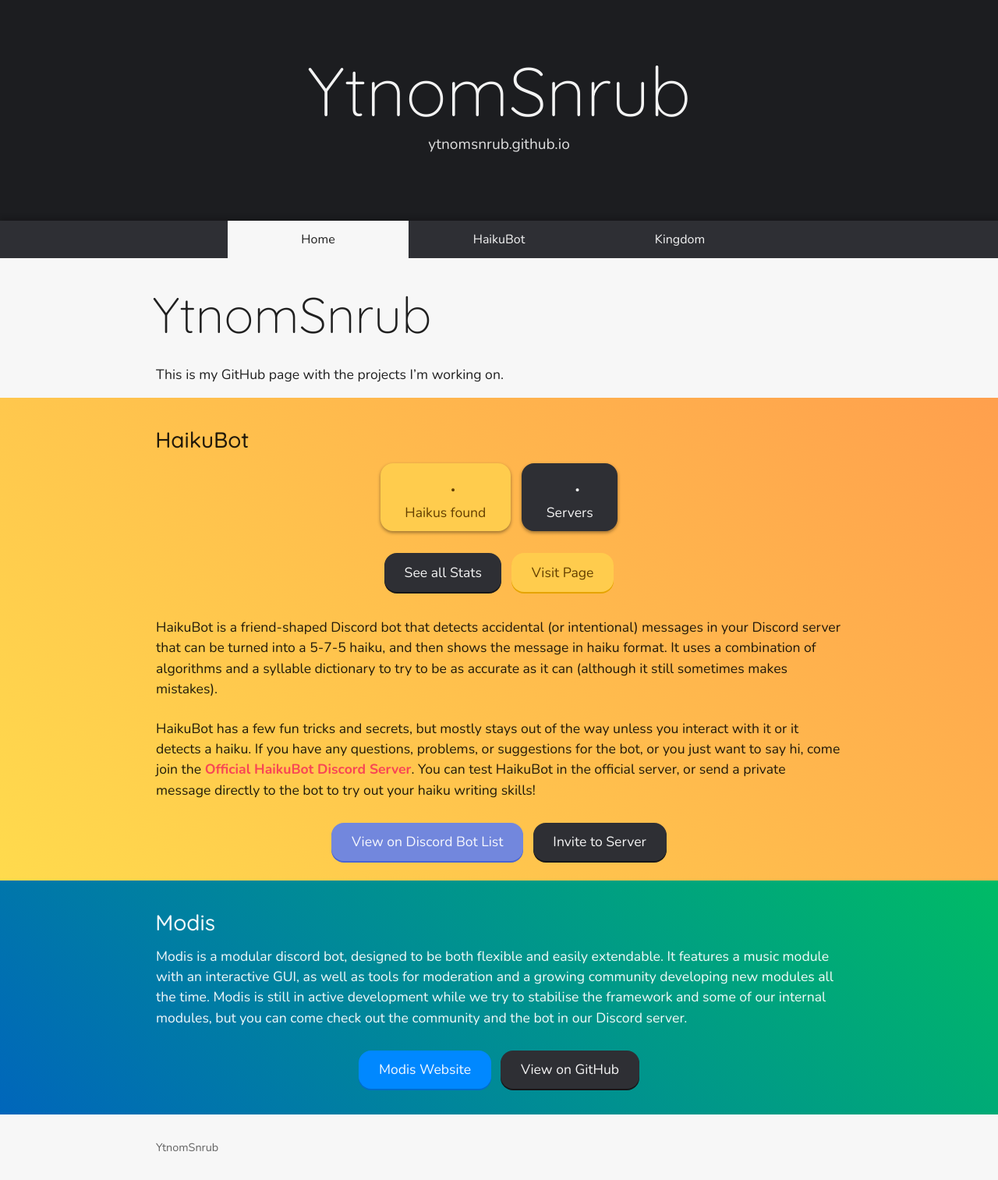
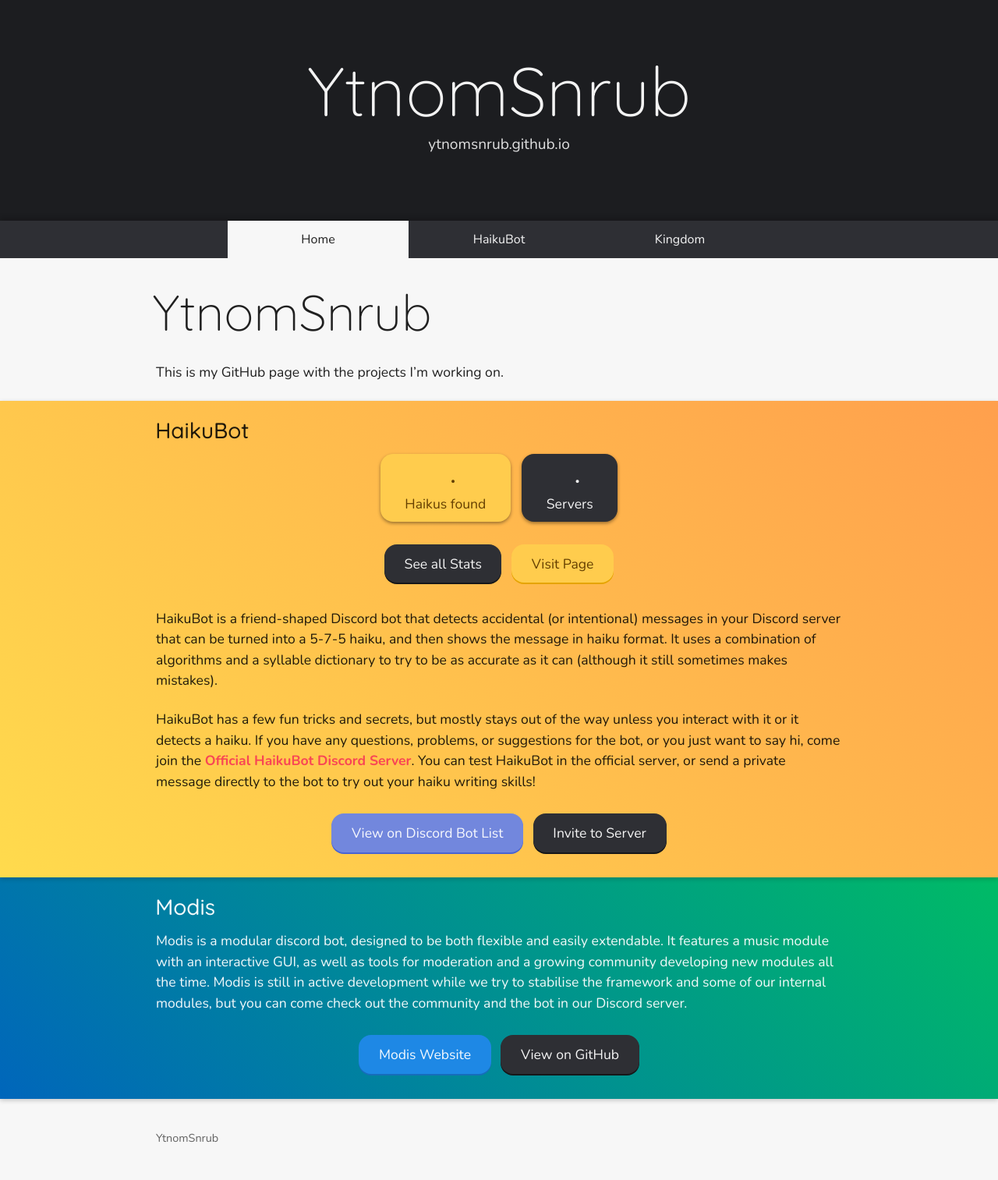
Before and after one commit to YtnomSnrub/ytnomsnrub.github.io, a Jekyll site: the page built from index.md, in a window 1280 px wide. Shown: the whole page at 78% size. Built offline with Jekyll 4.4.1, drawn with Linux system fonts in a browser that asks for light colours; nearby versions of some CDN libraries; our own code applies the rules of GitHub Pages for plain Markdown files.

Commit message:
Formatting fixes

```diff
--- a/_includes/content/haikubot-guides.html
+++ b/_includes/content/haikubot-guides.html
@@ -1,5 +1,9 @@
 <div class="content-panel">
+    {% if include.title %}
+    {{ include.title }}
+    {% else %}
     <h2 id="Guides" class="panel-heading">Guides</h2>
+    {% endif %}
 
     <ul>
         <li><a href="/haikubot/guides/restricting-haikubot">Restricting HaikuBot</a></li>
--- a/_includes/content/haikubot-info.html
+++ b/_includes/content/haikubot-info.html
@@ -1,5 +1,9 @@
 <div class="content-panel panel-haikubot">
+    {% if include.title %}
     {{ include.title }}
+    {% else %}
+    <h2 id="HaikuBot" class="panel-heading">HaikuBot</h2>
+    {% endif %}
 
     {% include stats/haikubot-stats.html %}
 
--- a/_scss/page/content.scss
+++ b/_scss/page/content.scss
@@ -2,9 +2,9 @@
     position: relative;
 
     max-width: 880px;
-    min-height: calc(100vh - #{$tabs-height} - 1.5rem);
+    min-height: calc(100vh - #{$tabs-height-small} - 1.5rem);
     margin: auto;
-    padding: $tabs-height 1.5rem 2rem;
+    padding: $tabs-height-small 1.5rem 2rem;
 
     font-size: 1.1rem;
 
@@ -14,7 +14,7 @@
 
     @media screen and (max-width: $medium-breakpoint) {
         max-width: $small-breakpoint;
-        padding: $tabs-height 1rem 2rem;
+        padding: $tabs-height-small 1rem 2rem;
     }
 
     @media screen and (max-width: $small-breakpoint) {
@@ -107,9 +107,11 @@
 }
 
 .site-footer {
-    margin-top: 2rem;
+    margin-top: 0.5rem;
+    padding-top: 2rem;
 
     color: $text-color-detail;
+    border-top: 1px solid $border-color;
 
     font-size: 0.9rem;
 }
--- a/_scss/page/panels.scss
+++ b/_scss/page/panels.scss
@@ -2,9 +2,6 @@
 
 .main-content .content-panel {
     position: relative;
-
-    margin-top: -$tabs-height + $tabs-height-small;
-    padding-top: $tabs-height - $tabs-height-small;
 
     &,
     h1,
@@ -13,7 +10,7 @@
     }
 
     h2:first-child {
-        padding-top: 2rem;
+        padding-top: 1.5rem;
     }
 
     a:not(.button):not(.header-link) {
@@ -30,8 +27,22 @@
         width: $panel-width;
         margin: auto;
 
-        content: "";
         transform: translateX(-50%);
+
+        box-shadow: 0 2px 6px rgba(0, 0, 0, 0.2);
+    }
+
+    &.panel-haikubot,
+    &.panel-patreon,
+    &.panel-tumblr,
+    &.panel-modis {
+        & + .site-footer {
+            border-top: none;
+        }
+
+        &::before {
+            content: "";
+        }
     }
 
     &.panel-patreon,
@@ -66,30 +77,32 @@
     }
 
     &.panel-haikubot {
+        z-index: 4;
+
         &::before {
             background: linear-gradient(45deg, $haiku-color-background-1 0%, $haiku-color-background-2 100%);
         }
     }
 
     &.panel-patreon {
-        &::before {
-            background: linear-gradient(45deg, $patreon-color-background-1 0%, $patreon-color-background-2 100%);
-        }
-    }
+        z-index: 5;
 
-    &.panel-patreon {
         &::before {
             background: linear-gradient(45deg, $patreon-color-background-1 0%, $patreon-color-background-2 100%);
         }
     }
 
     &.panel-tumblr {
+        z-index: 1;
+
         &::before {
             background: linear-gradient(45deg, $tumblr-color-background-1 0%, $tumblr-color-background-2 100%);
         }
     }
 
     &.panel-modis {
+        z-index: 1;
+
         &::before {
             background: linear-gradient(45deg, $modis-color-background-1 0%, $modis-color-background-2 100%);
         }
--- a/_scss/page/text.scss
+++ b/_scss/page/text.scss
@@ -12,7 +12,7 @@
 }
 
 h1 {
-    padding-top: 2.5rem;
+    padding-top: 2.8rem;
     padding-bottom: 2rem;
 
     font-size: 4.0rem;
@@ -20,8 +20,6 @@
 @include font-heading;
 
     @media (max-width: $large-breakpoint) {
-        padding-top: 2rem;
-
         font-size: 3.5rem;
     }
 
--- a/_scss/variables.scss
+++ b/_scss/variables.scss
@@ -26,7 +26,7 @@
 $tumblr-color: #00a2ff;
 $tumblr-color-background-1: #001b35;
 $tumblr-color-background-2: #1b0035;
-$modis-color: #0088ff;
+$modis-color: #1e88e5;
 $modis-color-background-1: #0066bb;
 $modis-color-background-2: #00bb66;
 $kingdom-color: #1676d8;
--- a/assets/js/transition.js
+++ b/assets/js/transition.js
@@ -10,7 +10,12 @@
             // Animate tabs in and out
             $(".page-tabs a").each(function () {
                 let $pageTab = $(this);
-                if ($anchor.attr("href") === $pageTab.attr("href")) {
+                let anchorRef = $anchor.attr("href").replace(window.location.origin, "");
+                let tabRef = $pageTab.attr("href").replace(window.location.origin, "");
+
+                console.log(anchorRef, tabRef);
+
+                if (anchorRef === tabRef) {
                     $pageTab.addClass("page-link-current");
                 } else {
                     $pageTab.removeClass("page-link-current");
--- a/index.md
+++ b/index.md
@@ -15,6 +15,6 @@
 
 This is my GitHub page with the projects I'm working on.
 
-{% include content/haikubot-info.html title="<h2 class=\"panel-heading\">HaikuBot</h2>" show_page_link=true %}
+{% include content/haikubot-info.html show_page_link=true %}
 
 {% include content/modis-info.html %}
```
